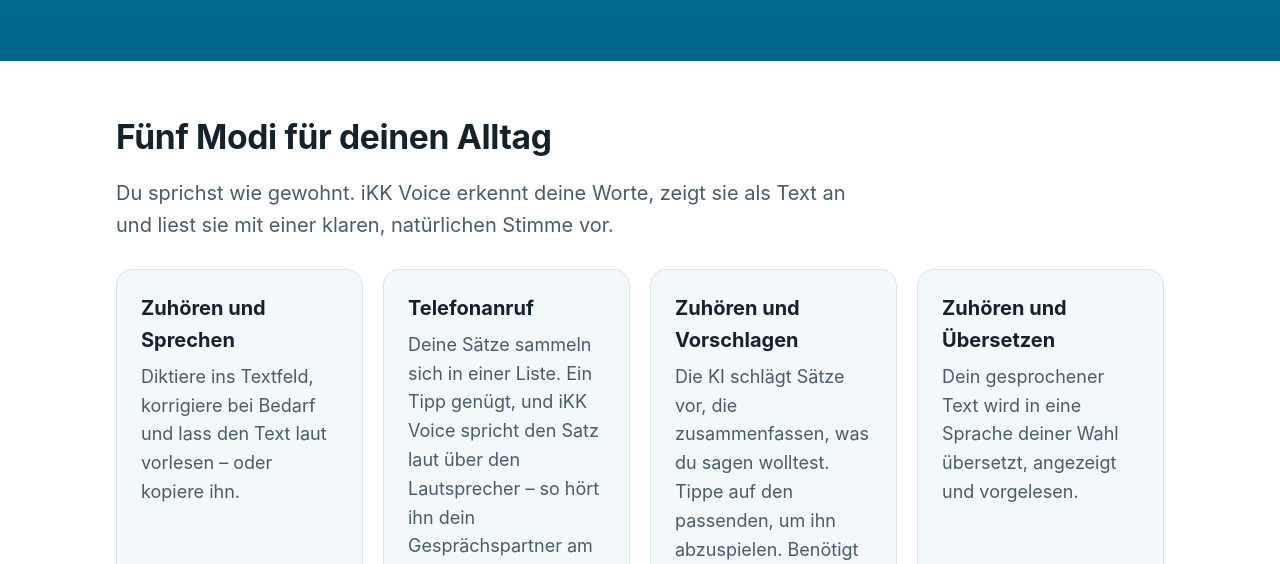
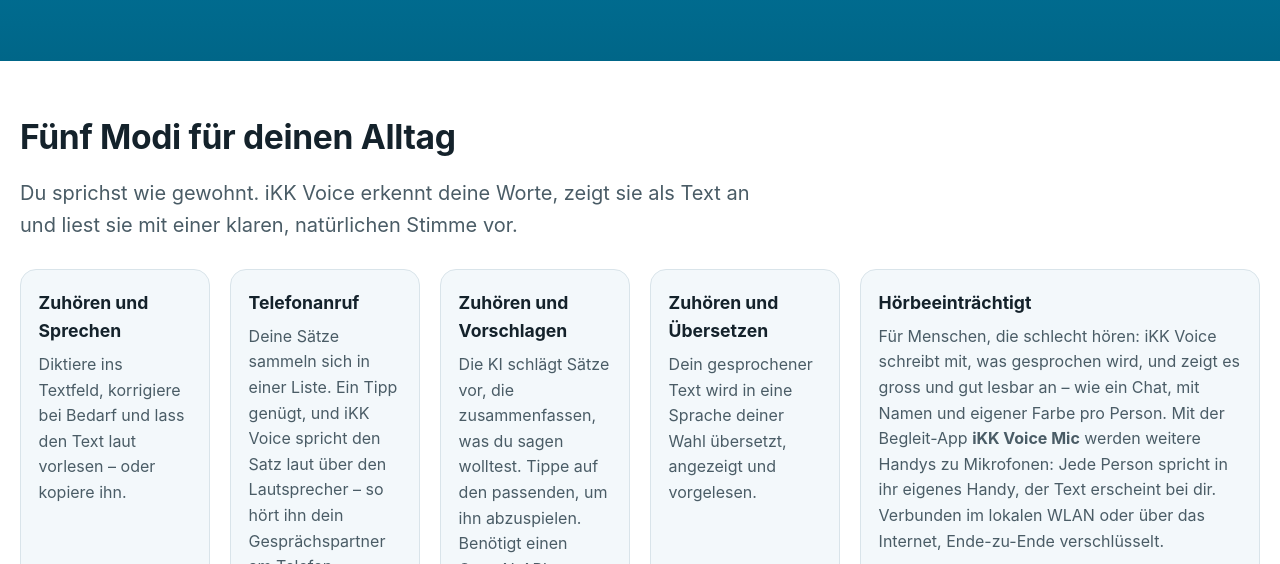
Before and after one commit to iKK001/ikk-voice-site, a plain HTML site: page index.html in a window 1280 px wide. Shown: the part 650-1214 px from the top of the page. Drawn offline with Linux system fonts and the light colour scheme.

Commit message:
Fifth mode: hearing impaired with iKK Voice Mic; privacy and FAQ updated

```diff
--- a/assets/style.css
+++ b/assets/style.css
@@ -44,7 +44,8 @@
 }
 .skip:focus { left: 1rem; top: 1rem; background: var(--bg); padding: 0.5rem 1rem; z-index: 10; }
 
-.wrap { max-width: 68rem; margin: 0 auto; padding-inline: 1.25rem; }
+/* Wide enough for the five mode cards in one row (the last one double width). */
+.wrap { max-width: 90rem; margin: 0 auto; padding-inline: 1.25rem; }
 .narrow { max-width: 46rem; }
 
 /* Header */
@@ -81,7 +82,17 @@
 .grid { display: grid; gap: 1.25rem; grid-template-columns: repeat(auto-fit, minmax(15rem, 1fr)); margin-top: 1.75rem; }
 .card { background: var(--surface); border: 1px solid var(--line); border-radius: 1rem; padding: 1.4rem 1.5rem; }
 .card p { margin: 0; color: var(--muted); }
-/* Card that points at a companion app: its icon and store link */
+/* Card that points at a companion app: twice as wide (it has the most text),
+   with its icon and store link. Single column on narrow screens. */
+.card-app { grid-column: span 2; }
+@media (max-width: 36rem) { .card-app { grid-column: auto; } }
+/* Wide screens: all five modes in one row, the fifth twice as wide. */
+@media (min-width: 62rem) {
+  .grid.modes { grid-template-columns: repeat(6, minmax(0, 1fr)); }
+  .grid.modes .card { padding: 1.2rem 1.1rem; }
+  .grid.modes .card h3 { font-size: 1.1rem; }
+  .grid.modes .card p { font-size: 1rem; }
+}
 .card-app .app-link {
   display: flex; align-items: center; gap: 0.75rem; margin-top: 1rem; padding: 0.6rem 0.8rem;
   border-radius: 0.75rem; background: var(--bg); border: 1px solid var(--line); text-decoration: none; font-weight: 700;
--- a/index.html
+++ b/index.html
@@ -70,7 +70,7 @@
       <div class="wrap">
         <h2>Fünf Modi für deinen Alltag</h2>
         <p class="lead">Du sprichst wie gewohnt. iKK Voice erkennt deine Worte, zeigt sie als Text an und liest sie mit einer klaren, natürlichen Stimme vor.</p>
-        <div class="grid">
+        <div class="grid modes">
           <div class="card">
             <h3>Zuhören und Sprechen</h3>
             <p>Diktiere ins Textfeld, korrigiere bei Bedarf und lass den Text laut vorlesen – oder kopiere ihn.</p>
```
Also changed, not shown: en/index.html (+1 -1 lines), es/index.html (+1 -1 lines), fr/index.html (+1 -1 lines), hr/index.html (+1 -1 lines), it/index.html (+1 -1 lines), nl/index.html (+1 -1 lines), pt/index.html (+1 -1 lines), sr/index.html (+1 -1 lines), tr/index.html (+1 -1 lines).
